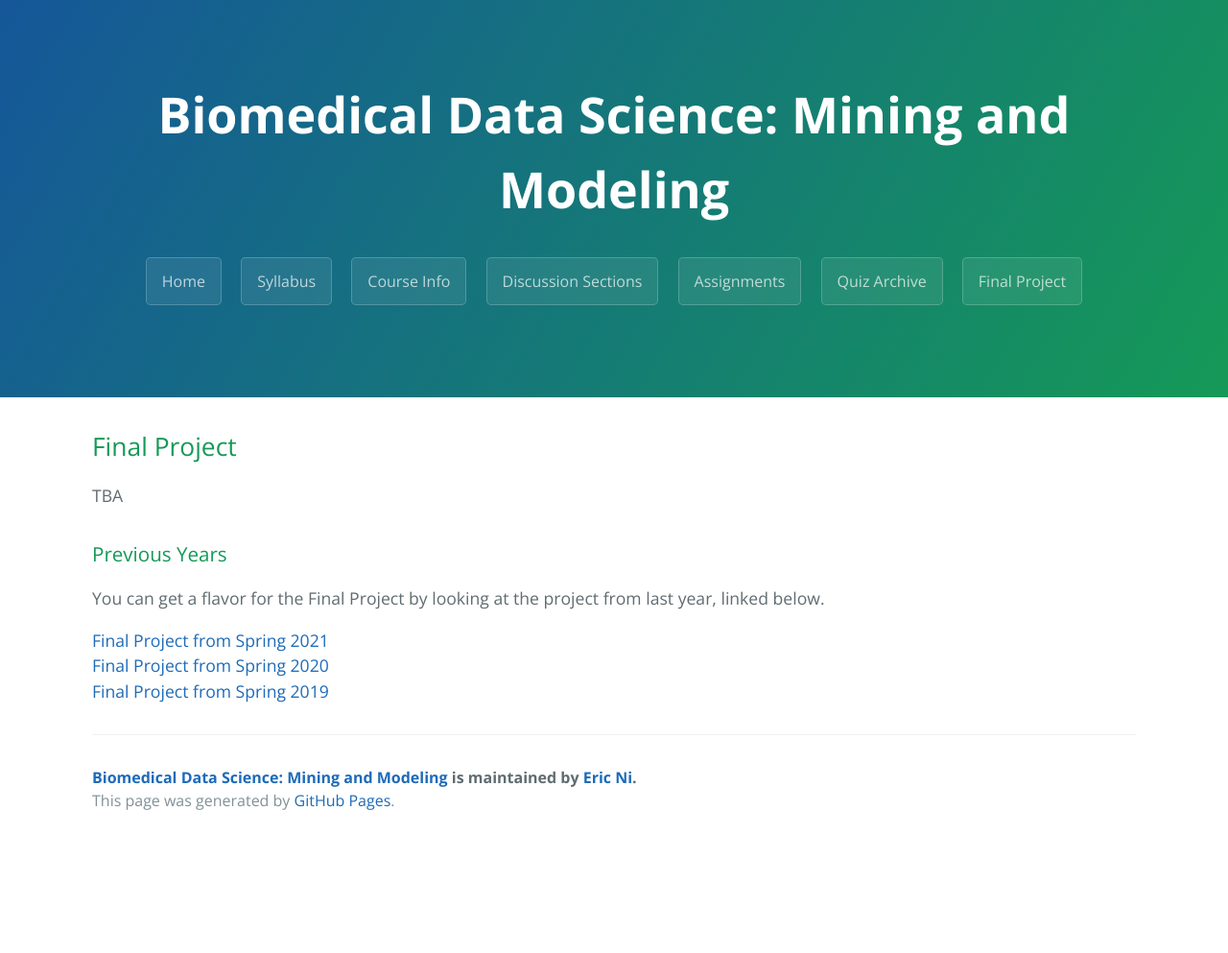
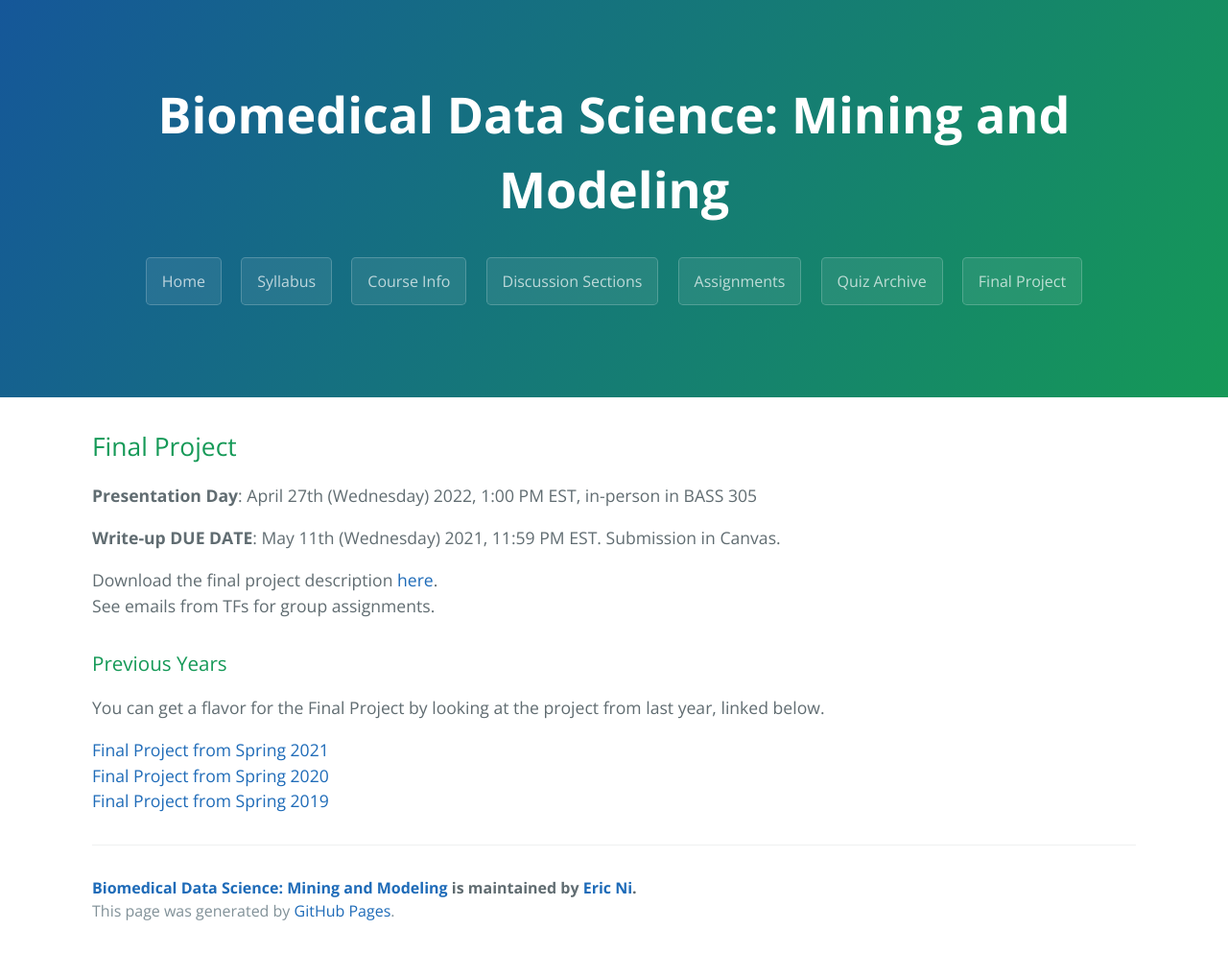
Before and after one commit to gersteinlab/cbb752b23, a Jekyll site: the page built from final.md, in a window 1280 px wide. Shown: the whole page at 96% size. Built offline with Jekyll 4.4.1, drawn with Linux system fonts in a browser that asks for light colours; before the commit the page ends 900 px from its top, so only the background shows below that.

Commit message:
Update final.md

```diff
--- a/final.md
+++ b/final.md
@@ -4,8 +4,13 @@ layout: page
 ---
 
 ## Final Project
+**Presentation Day**: April 27th (Wednesday) 2022, 1:00 PM EST, in-person in BASS 305
 
-TBA
+**Write-up DUE DATE**: May 11th (Wednesday) 2021, 11:59 PM EST. Submission in Canvas.
+
+Download the final project description [here](http://files2.gersteinlab.org/public-docs/2022/04.04/cbb752b22_final.pdf).
+See emails from TFs for group assignments.
+
 
 ### Previous Years
 You can get a flavor for the Final Project by looking at the project from last year, linked below.
```
